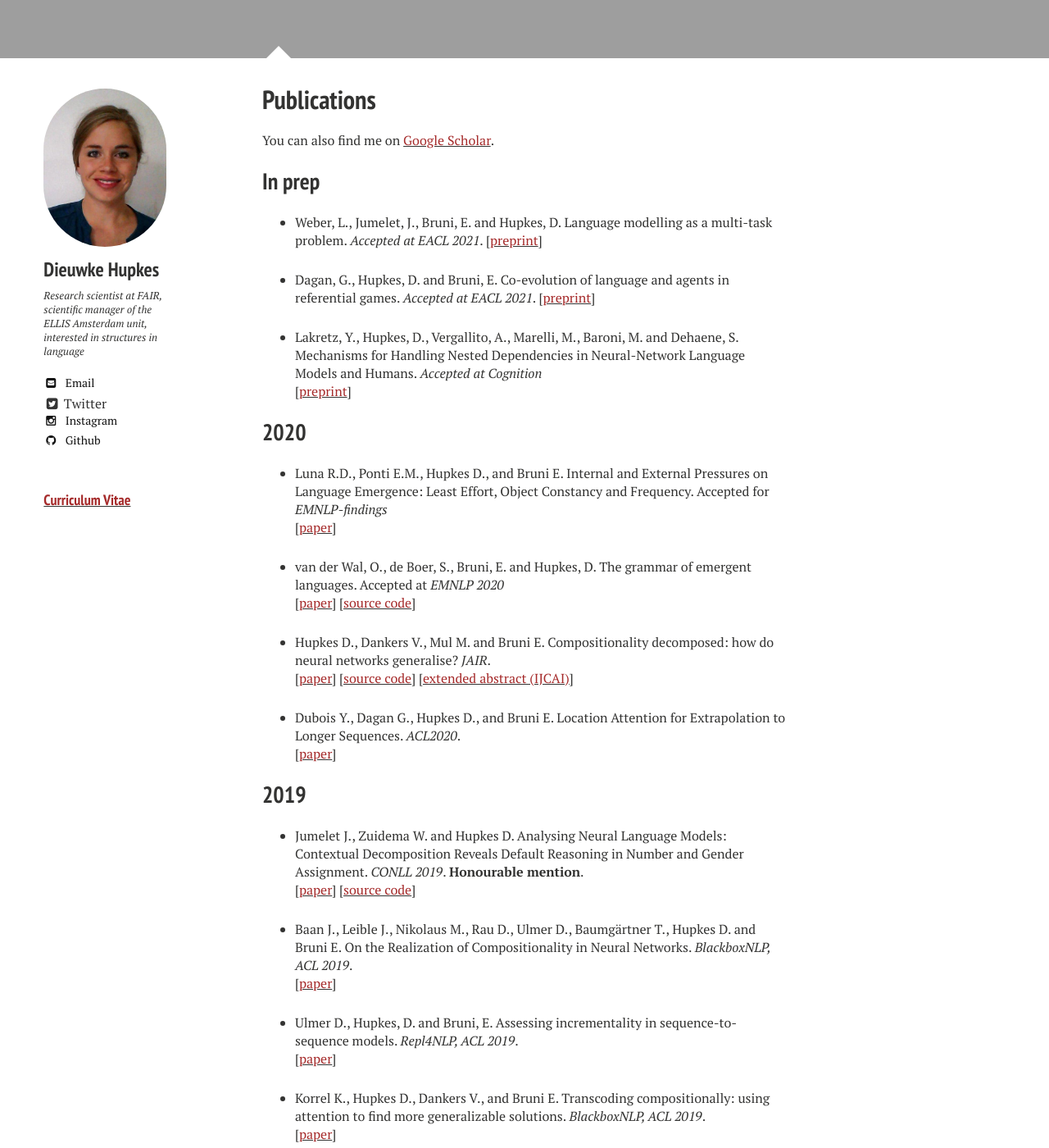
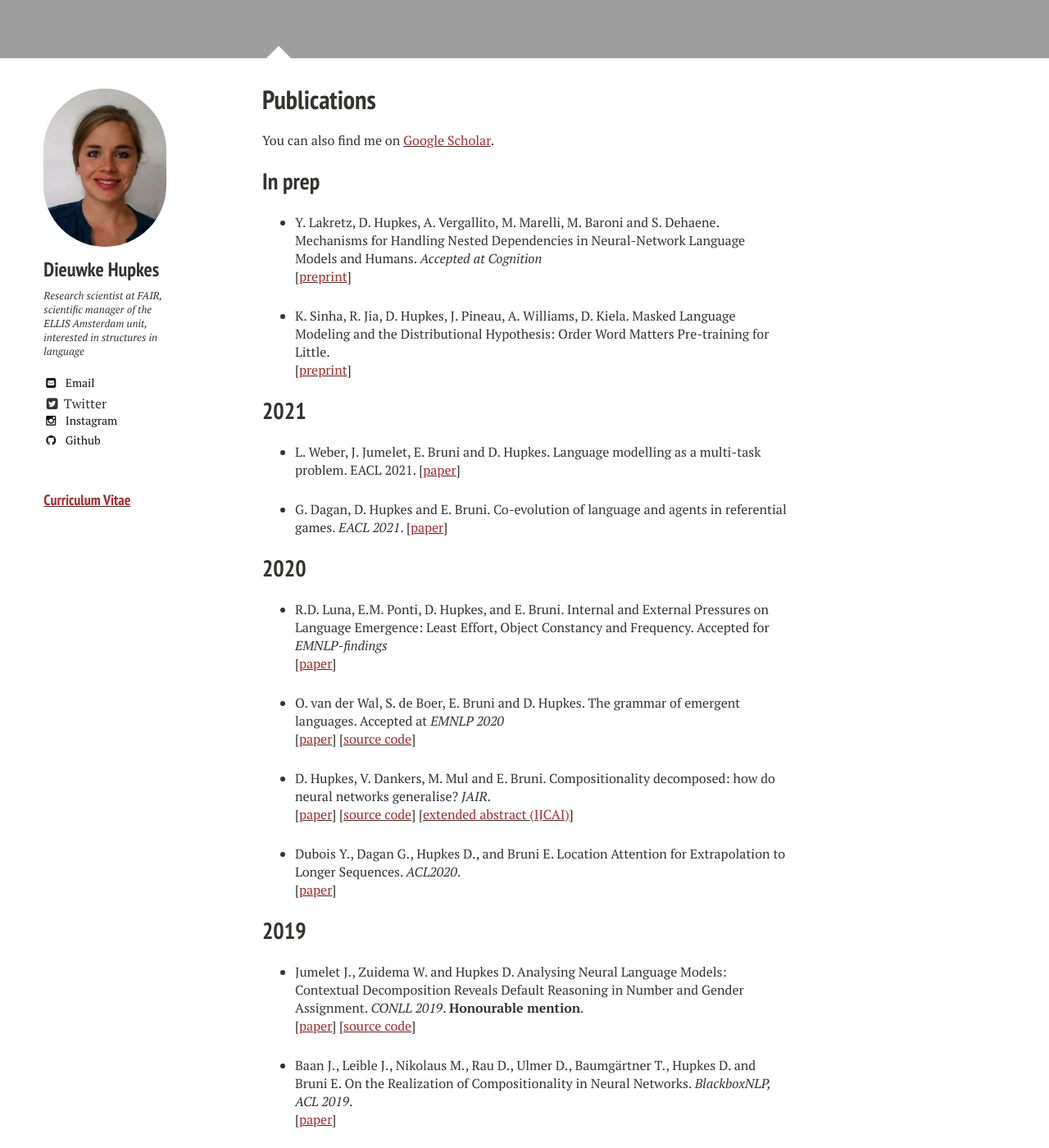
Before and after one commit to dieuwkehupkes/dieuwkehupkes.github.io, a Jekyll site: the page built from publications.md, in a window 1280 px wide and 1400 px high, scrolled down 973 px. Shown: the whole window at 82% size. Built offline with Jekyll 4.4.1, drawn with Linux system fonts in a browser that asks for light colours; nearby versions of some CDN libraries.

Commit message:
Add new publication

```diff
--- a/publications.md
+++ b/publications.md
@@ -14,26 +14,31 @@ You can also find me on <a href="https://scholar.google.com/citations?user=tAtSM
 
 ## In prep
 
-* Weber, L., Jumelet, J., Bruni, E. and Hupkes, D. Language modelling as a multi-task problem. *Accepted at EACL 2021*.
-\[[<font color="brown">preprint</font>](https://arxiv.org/pdf/2101.11287.pdf){:target="blank"}\]
-
-* Dagan, G., Hupkes, D. and Bruni, E. Co-evolution of language and agents in referential games. *Accepted at EACL 2021*.
-\[[<font color="brown">preprint</font>](https://arxiv.org/pdf/2001.03361.pdf){:target="blank"}\]
-
-* Lakretz, Y., Hupkes, D., Vergallito, A., Marelli, M., Baroni, M. and Dehaene, S. Mechanisms for Handling Nested Dependencies in Neural-Network Language Models and Humans. *Accepted at Cognition*\\
+* Y. Lakretz, D. Hupkes, A. Vergallito, M. Marelli, M. Baroni and S. Dehaene. Mechanisms for Handling Nested Dependencies in Neural-Network Language Models and Humans. *Accepted at Cognition*\\
 \[[<font color="brown">preprint</font>](https://arxiv.org/pdf/2006.11098.pdf){:target="blank"}\]
 
+* K. Sinha, R. Jia, D. Hupkes, J. Pineau, A. Williams, D. Kiela. Masked Language Modeling and the Distributional Hypothesis: Order Word Matters Pre-training for Little.\\
+\[[<font color="brown">preprint</font>](https://arxiv.org/pdf/2104.06644.pdf){:target="blank"}\]
+
+## 2021
+
+* L. Weber, J. Jumelet, E. Bruni and D. Hupkes. Language modelling as a multi-task problem. EACL 2021.
+\[[<font color="brown">paper</font>](https://www.aclweb.org/anthology/2021.eacl-main.176.pdf){:target="blank"}\]
+
+* G. Dagan, D. Hupkes and E. Bruni. Co-evolution of language and agents in referential games. *EACL 2021*.
+\[[<font color="brown">paper</font>](https://www.aclweb.org/anthology/2021.eacl-main.260.pdf){:target="blank"}\]
+
 ## 2020
-* Luna R.D., Ponti E.M., Hupkes D., and Bruni E.
+* R.D. Luna, E.M. Ponti, D. Hupkes, and E. Bruni.
 Internal and External Pressures on Language Emergence: Least Effort, Object Constancy and Frequency. Accepted for *EMNLP-findings* \\
 \[[<font color="brown">paper</font>](https://www.aclweb.org/anthology/2020.findings-emnlp.397.pdf){:target="blank"}\]
 
-* van der Wal, O., de Boer, S., Bruni, E. and Hupkes, D.
+* O. van der Wal, S. de Boer, E. Bruni and D. Hupkes.
 The grammar of emergent languages. Accepted at *EMNLP 2020*\\
 \[[<font color="brown">paper</font>](https://www.aclweb.org/anthology/2020.emnlp-main.270.pdf){:target="blank"}\]
 \[[<font color="brown">source code</font>](https://github.com/i-machine-think/emergent_grammar_induction){:target="_blank"}\]
 
-* Hupkes D., Dankers V., Mul M. and Bruni E.
+* D. Hupkes, V. Dankers, M. Mul and E. Bruni.
 Compositionality decomposed: how do neural networks generalise? *JAIR*.\\
 \[[<font color="brown">paper</font>](https://www.jair.org/index.php/jair/article/view/11674/26576){:target="blank"}\]
 \[[<font color="brown">source code</font>](https://github.com/i-machine-think/am-i-compositional){:target="_blank"}\]
```
